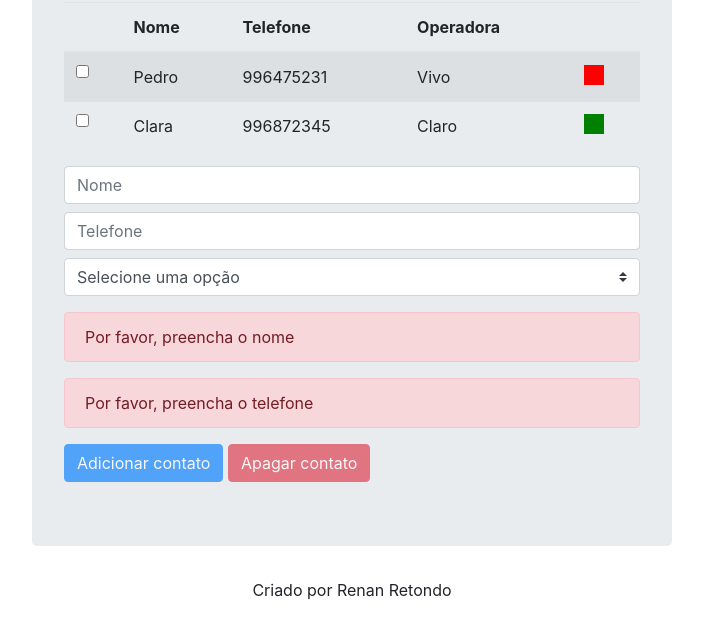
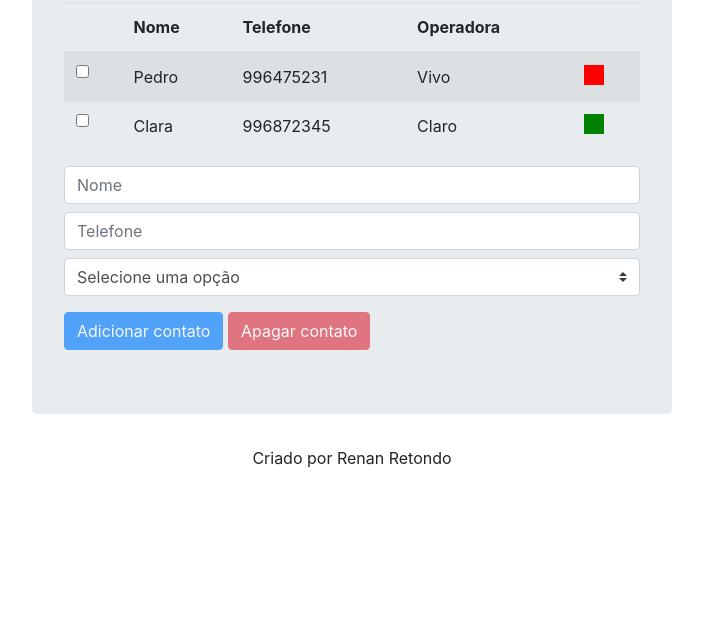
Before and after one commit to rmr93/angularjs-listatelefonica, a website: page index.html in a window 1280 px wide. Shown: the part 166-800 px from the top of the page, without its empty margins (288-991 px from the left). Drawn offline with nearby package versions, Linux system fonts and the light colour scheme.

Commit message:
Validação:  e  para campos de formulários
A propriedade , quando verdadeira, indica que o campo não foi tocado e a propriedade , quando verdadeira, indica que o campo foi tocado

```diff
--- a/index.html
+++ b/index.html
@@ -41,6 +41,7 @@
             $scope.addContact = function (contact) {
                 $scope.contacts.push(angular.copy(contact));
                 delete $scope.contact;
+                $scope.formContact.$setPristine();
             };
             $scope.removeContacts = function (contacts) {
                 $scope.contacts = contacts.filter(function (contact) {
@@ -90,8 +91,8 @@
             <select class="custom-select mb-3" ng-options="carrier.name for carrier in carriers" ng-model="contact.carrier">
                 <option value="">Selecione uma opção</option>
             </select>
-            <div ng-show="formContact.name.$invalid" class="alert alert-danger">Por favor, preencha o nome</div>
-            <div ng-show="formContact.phone.$invalid" class="alert alert-danger">Por favor, preencha o telefone</div>
+            <div ng-show="formContact.name.$invalid && formContact.name.$dirty" class="alert alert-danger">Por favor, preencha o nome</div>
+            <div ng-show="formContact.phone.$invalid && formContact.phone.$dirty" class="alert alert-danger">Por favor, preencha o telefone</div>
         </form>
         <button class="btn btn-primary" ng-click="addContact(contact)" ng-disabled="formContact.$invalid">Adicionar contato</button>
         <button class="btn btn-danger" ng-click="removeContacts(contacts)" ng-disabled="!isSelectedContacts()">Apagar contato</button>
```
